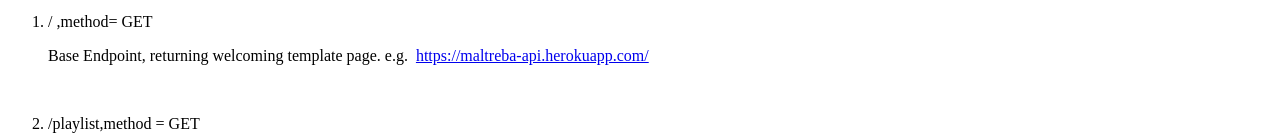
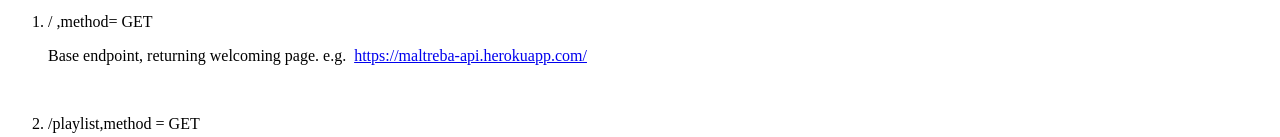
Before and after one commit to maltreba/capstone_api, a plain HTML site: page templates/index.html in a window 1280 px wide. Shown: the part 357-494 px from the top of the page. Drawn offline with Linux system fonts and the light colour scheme.

Commit message:
Update index.html

```diff
--- a/templates/index.html
+++ b/templates/index.html
@@ -15,7 +15,7 @@
 <ol>
 <li>/ ,method= GET</li>
 </ol>
-<p style="font-weight: 400; padding-left: 40px;">Base Endpoint, returning welcoming template page. e.g.&nbsp;&nbsp;<a href="https://maltreba-api.herokuapp.com/">https://maltreba-api.herokuapp.com/</a></p>
+<p style="font-weight: 400; padding-left: 40px;">Base endpoint, returning welcoming page. e.g.&nbsp;&nbsp;<a href="https://maltreba-api.herokuapp.com/">https://maltreba-api.herokuapp.com/</a></p>
 <p style="font-weight: 400;">&nbsp;</p>
 <ol start="2">
 <li style="font-weight: 400;">/playlist,method&nbsp;= GET</li>
```
